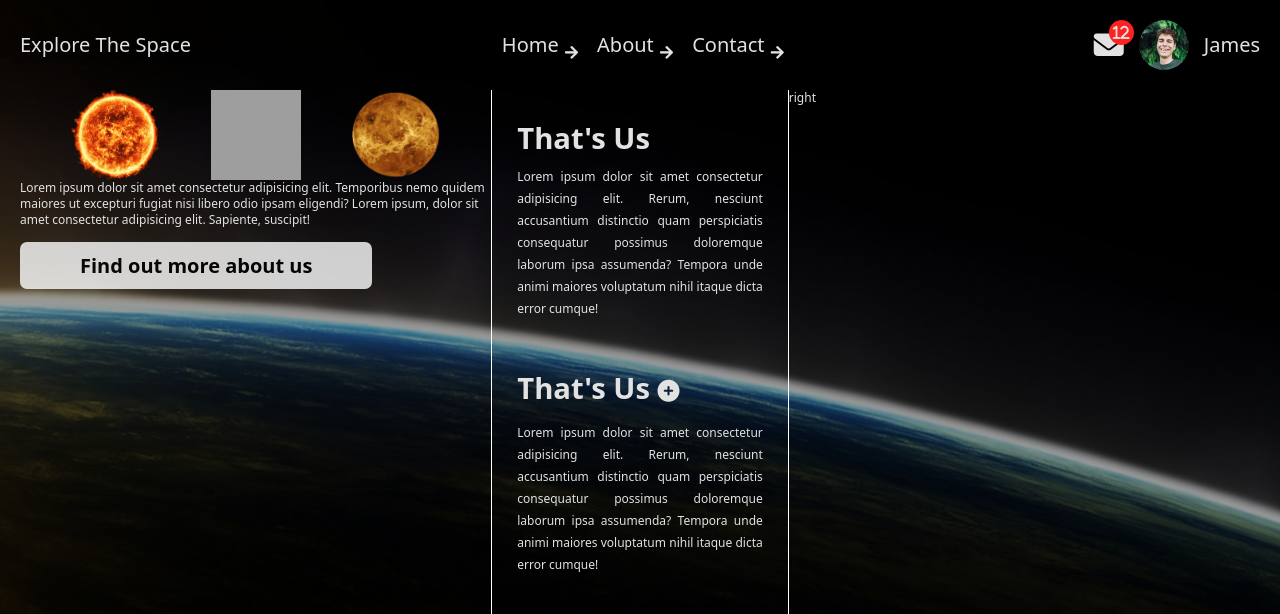
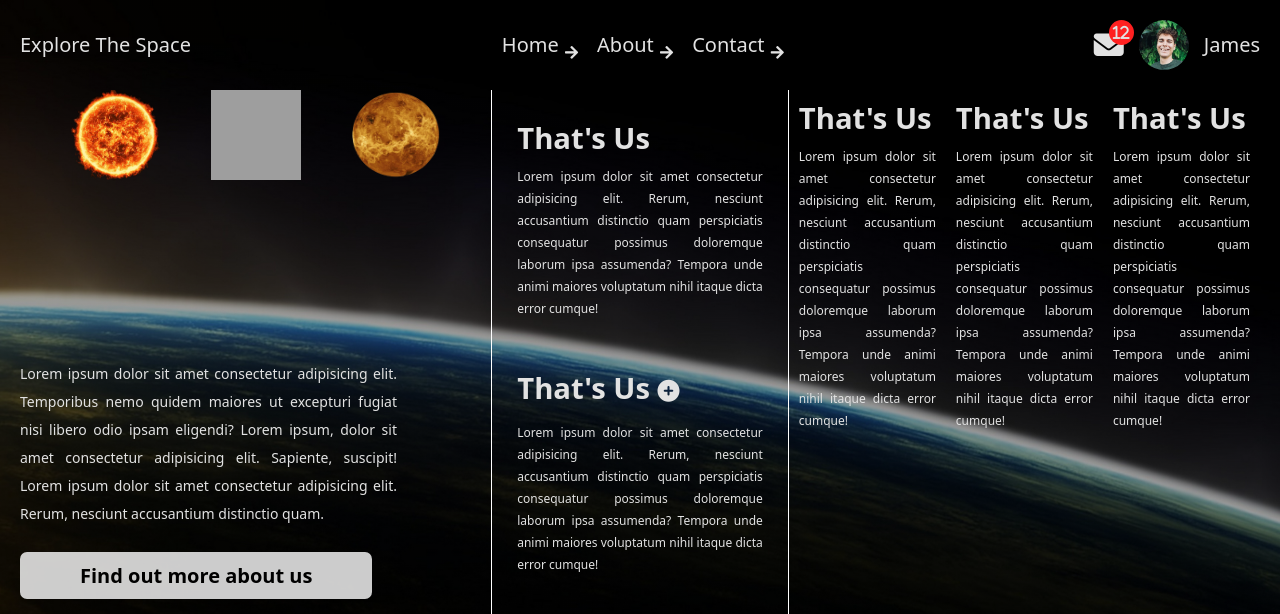
Before and after one commit to mehrnaz98/space-project, a website: page index.html in a window 1280 px wide. Shown: the top 614 px of the page. Drawn offline with Linux system fonts and the light colour scheme; grey boxes are pictures that could not be loaded.

Commit message:
right side texts added into html

```diff
--- a/index.html
+++ b/index.html
@@ -50,11 +50,13 @@
             <img src="img/marsfull.png" alt="mars" />
           </div>
           <div class="left-side__about">
-            <p>
+            <p class="left-side__about--paragraph">
               Lorem ipsum dolor sit amet consectetur adipisicing elit.
               Temporibus nemo quidem maiores ut excepturi fugiat nisi libero
               odio ipsam eligendi? Lorem ipsum, dolor sit amet consectetur
-              adipisicing elit. Sapiente, suscipit!
+              adipisicing elit. Sapiente, suscipit! Lorem ipsum dolor sit amet
+              consectetur adipisicing elit. Rerum, nesciunt accusantium
+              distinctio quam.
             </p>
           </div>
           <div class="left-side__btn">
@@ -109,7 +111,41 @@
             />
           </div>
         </div>
-        <div class="right-side">right</div>
+        <div class="right-side">
+          <div class="article__content">
+            <div class="article__content__title">
+              <h3>that's us</h3>
+            </div>
+            <p class="article__content__paragraph">
+              Lorem ipsum dolor sit amet consectetur adipisicing elit. Rerum,
+              nesciunt accusantium distinctio quam perspiciatis consequatur
+              possimus doloremque laborum ipsa assumenda? Tempora unde animi
+              maiores voluptatum nihil itaque dicta error cumque!
+            </p>
+          </div>
+          <div class="article__content">
+            <div class="article__content__title">
+              <h3>that's us</h3>
+            </div>
+            <p class="article__content__paragraph">
+              Lorem ipsum dolor sit amet consectetur adipisicing elit. Rerum,
+              nesciunt accusantium distinctio quam perspiciatis consequatur
+              possimus doloremque laborum ipsa assumenda? Tempora unde animi
+              maiores voluptatum nihil itaque dicta error cumque!
+            </p>
+          </div>
+          <div class="article__content">
+            <div class="article__content__title">
+              <h3>that's us</h3>
+            </div>
+            <p class="article__content__paragraph">
+              Lorem ipsum dolor sit amet consectetur adipisicing elit. Rerum,
+              nesciunt accusantium distinctio quam perspiciatis consequatur
+              possimus doloremque laborum ipsa assumenda? Tempora unde animi
+              maiores voluptatum nihil itaque dicta error cumque!
+            </p>
+          </div>
+        </div>
       </div>
     </div>
   </body>
--- a/sass/_component.scss
+++ b/sass/_component.scss
@@ -69,6 +69,19 @@
       width: 90px;
     }
   }
+
+  &__about {
+    &--paragraph {
+      line-height: 2;
+      text-align: left;
+      width: 80%;
+      font-size: 1.4rem;
+      margin-top: 18rem;
+      margin-bottom: 1rem;
+      text-align: justify;
+    }
+  }
+
   &__btn {
     margin-top: 3rem;
     a {
```
Also changed, not shown: starter/css/style.css.
